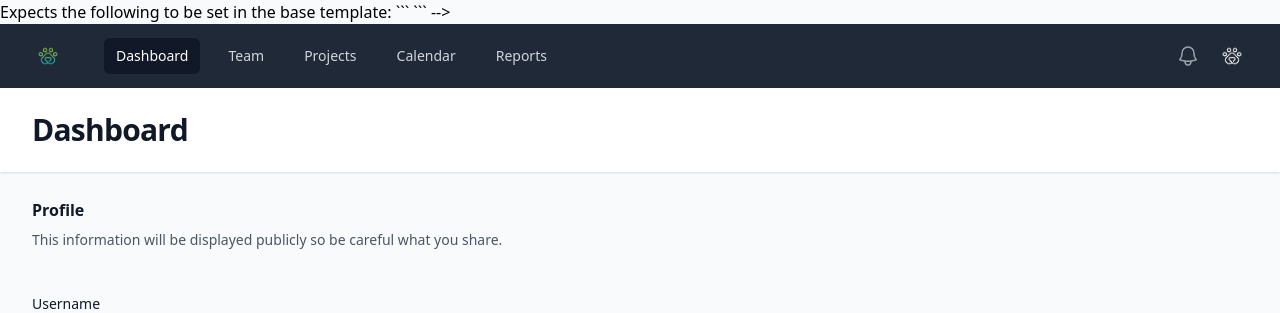
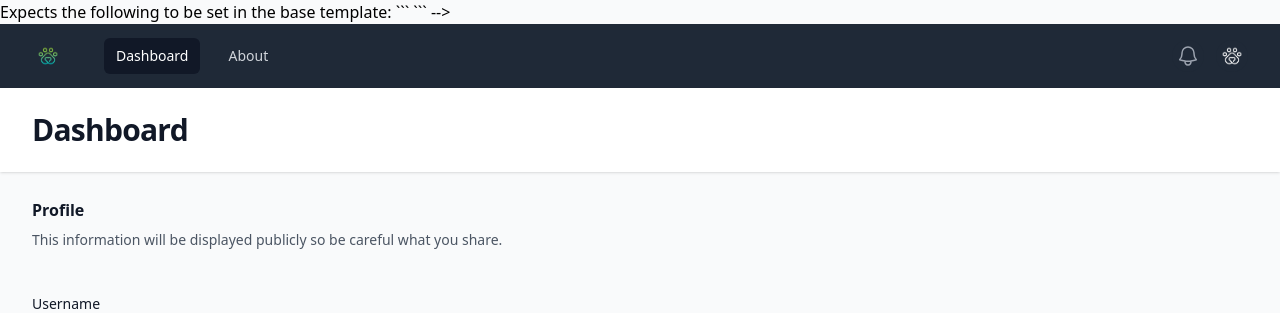
Before and after one commit to AnimalFoodBank/afb-requests, a Django app: page / in a window 1280 px wide. Shown: the top 313 px of the page. Run offline with Django 4.2, Linux system fonts and the light colour scheme; some libraries are stand-ins or nearby versions.

Commit message:
Dashboard templates, form example
Signed-off-by: delano <delano@cpan.org>

````diff
--- a/afb/afb/urls.py
+++ b/afb/afb/urls.py
@@ -17,13 +17,13 @@
 from django.contrib import admin
 from django.urls import include, path
 
-from afbcore.views import AboutView
+from afbcore.views import AboutView, DashboardView
 
 
 urlpatterns = [
     path('admin/', admin.site.urls),
 
-    path('', AboutView.as_view()),
+    path('', DashboardView.as_view()),
 
 
     # Part of django-tailwind
--- a/afb/afbcore/templates/about.html
+++ b/afb/afbcore/templates/about.html
@@ -4,14 +4,8 @@
 {% block content %}
 
 
-
-{% comment "" %}
-<img src="{% static 'img/afb_icon_colour.png' %}" alt="Icon">
-{% endcomment %}
+About AFB
 
 
 
-{% include 'forms/new_request.html' %}
-
-
 {% endblock %}
--- /dev/null
+++ b/afb/afbcore/templates/dashboard/client.html
@@ -0,0 +1,25 @@
+
+{% extends 'appshell.html' %}
+
+{% block content %}
+
+
+
+{% comment "" %}
+<img src="{% static 'img/afb_icon_colour.png' %}" alt="Icon">
+{% endcomment %}
+
+{% include 'forms/new_request.html' %}
+
+{% comment %}
+
+  # Only renders form, no submit button. And only when a
+  # FormView and form is valid.
+  {{ form }}
+
+  # See django docs for form_snippet.html.
+
+{% endcomment %}
+
+
+{% endblock %}
--- a/afb/afbcore/templates/forms/new_request.html
+++ b/afb/afbcore/templates/forms/new_request.html
@@ -12,6 +12,8 @@
   }
   ```
 -->
+
+
 <form>
   <div class="space-y-12">
     <div class="border-b border-gray-900/10 pb-12">
--- a/afb/afbcore/views/__init__.py
+++ b/afb/afbcore/views/__init__.py
@@ -7,3 +7,7 @@
 
 class AboutView(TemplateView):
     template_name = "about.html"
+
+
+class DashboardView(TemplateView):
+    template_name = "dashboard/client.html"
--- a/afb/theme/templates/appshell.html
+++ b/afb/theme/templates/appshell.html
@@ -49,11 +49,8 @@
           <div class="hidden md:block">
             <div class="ml-10 flex items-baseline space-x-4">
               <!-- Current: "bg-gray-900 text-white", Default: "text-gray-300 hover:bg-gray-700 hover:text-white" -->
-              <a href="#" class="bg-gray-900 text-white rounded-md px-3 py-2 text-sm font-medium" aria-current="page">Dashboard</a>
-              <a href="#" class="text-gray-300 hover:bg-gray-700 hover:text-white rounded-md px-3 py-2 text-sm font-medium">Team</a>
-              <a href="#" class="text-gray-300 hover:bg-gray-700 hover:text-white rounded-md px-3 py-2 text-sm font-medium">Projects</a>
-              <a href="#" class="text-gray-300 hover:bg-gray-700 hover:text-white rounded-md px-3 py-2 text-sm font-medium">Calendar</a>
-              <a href="#" class="text-gray-300 hover:bg-gray-700 hover:text-white rounded-md px-3 py-2 text-sm font-medium">Reports</a>
+              <a href="/" class="bg-gray-900 text-white rounded-md px-3 py-2 text-sm font-medium" aria-current="page">Dashboard</a>
+              <a href="/about" class="text-gray-300 hover:bg-gray-700 hover:text-white rounded-md px-3 py-2 text-sm font-medium">About</a>
             </div>
           </div>
         </div>
@@ -129,11 +126,8 @@
     <div class="md:hidden" id="mobile-menu">
       <div class="space-y-1 px-2 pb-3 pt-2 sm:px-3">
         <!-- Current: "bg-gray-900 text-white", Default: "text-gray-300 hover:bg-gray-700 hover:text-white" -->
-        <a href="#" class="bg-gray-900 text-white block rounded-md px-3 py-2 text-base font-medium" aria-current="page">Dashboard</a>
-        <a href="#" class="text-gray-300 hover:bg-gray-700 hover:text-white block rounded-md px-3 py-2 text-base font-medium">Team</a>
-        <a href="#" class="text-gray-300 hover:bg-gray-700 hover:text-white block rounded-md px-3 py-2 text-base font-medium">Projects</a>
-        <a href="#" class="text-gray-300 hover:bg-gray-700 hover:text-white block rounded-md px-3 py-2 text-base font-medium">Calendar</a>
-        <a href="#" class="text-gray-300 hover:bg-gray-700 hover:text-white block rounded-md px-3 py-2 text-base font-medium">Reports</a>
+        <a href="/" class="bg-gray-900 text-white block rounded-md px-3 py-2 text-base font-medium" aria-current="page">Dashboard</a>
+        <a href="/about" class="text-gray-300 hover:bg-gray-700 hover:text-white block rounded-md px-3 py-2 text-base font-medium">About</a>
       </div>
       <div class="border-t border-gray-700 pb-3 pt-4">
         <div class="flex items-center px-5">
````
